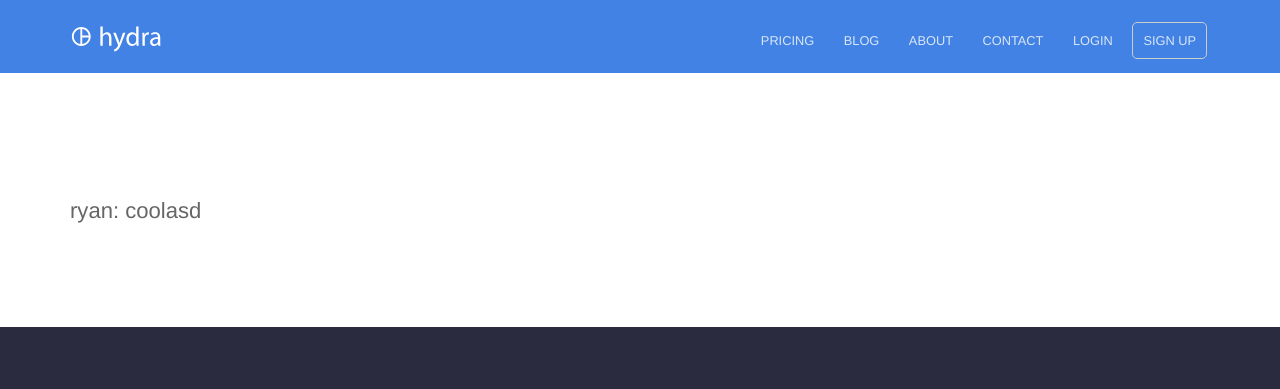
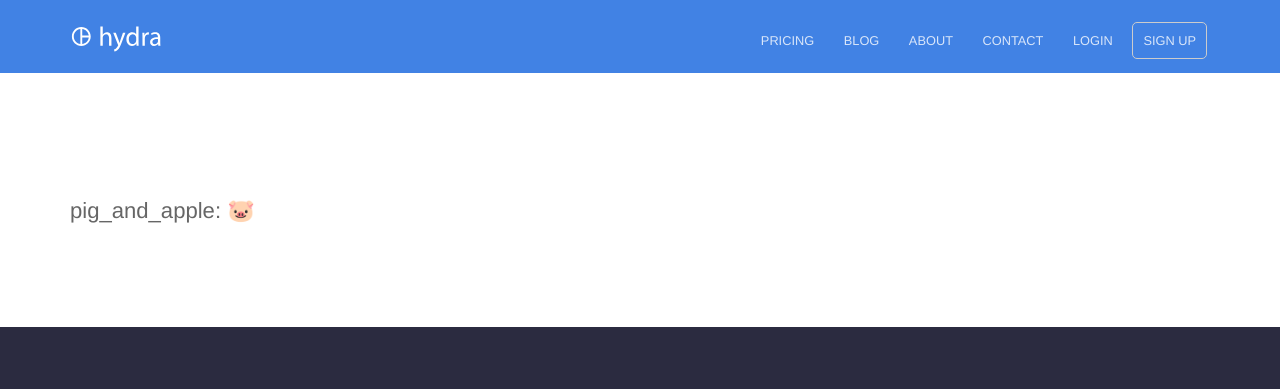
Before and after one commit to rycoll/Git-Sync-Test, a Jekyll site: the page built from bloog.md, in a window 1280 px wide. Shown: the top 389 px of the page. Built offline with Jekyll 4.4.1, drawn with Linux system fonts in a browser that asks for light colours; our own code applies the rules of GitHub Pages for plain Markdown files.

Commit message:
Updated 1 file via CloudCannon.

```diff
--- a/bloog.md
+++ b/bloog.md
@@ -1 +1 @@
-ryan: coolasd
+pig_and_apple: 🐷
```
